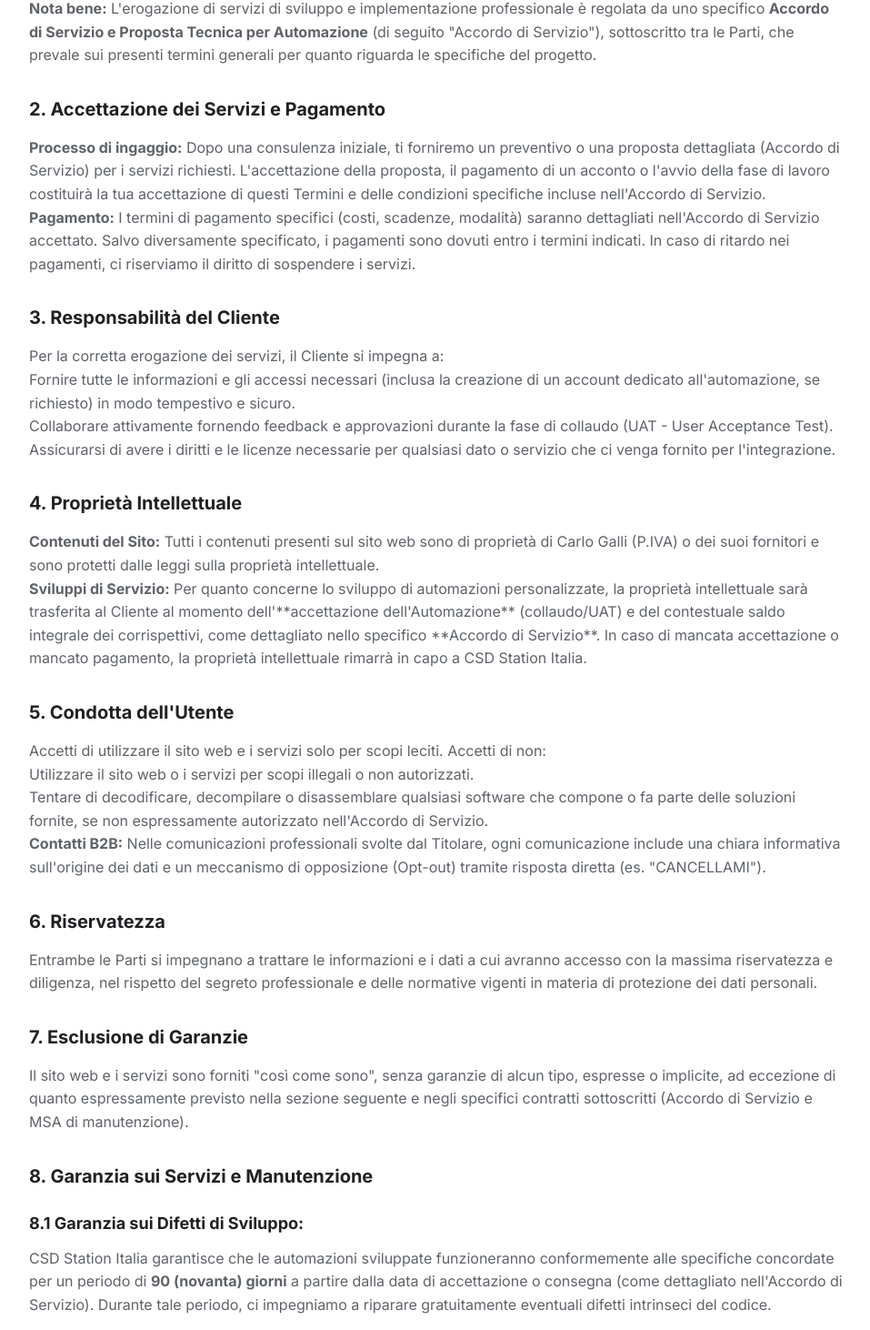
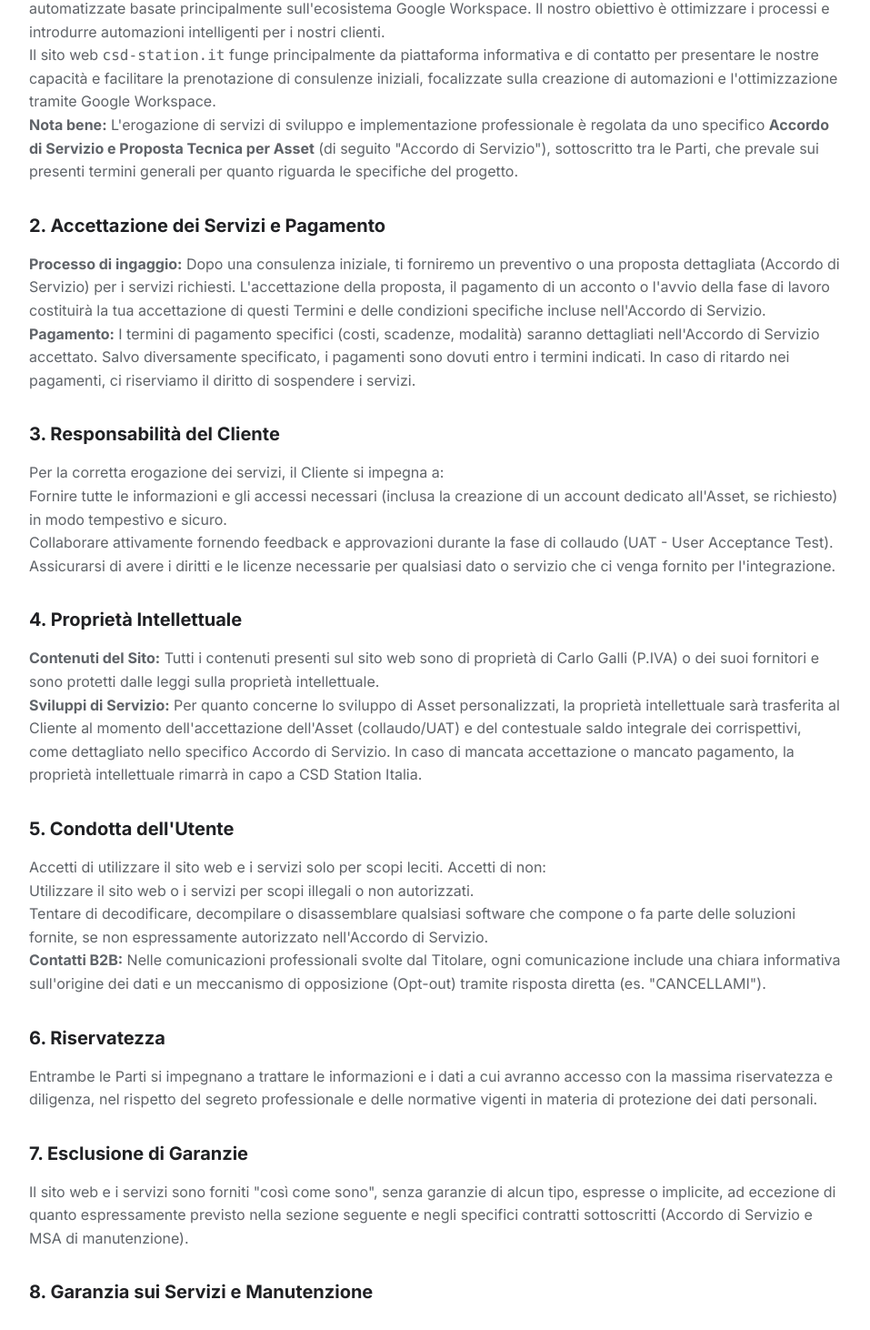
Before and after one commit to TheRealGalli/csd.station.italia, a React (Vite) app: page /terms-of-service in a window 1280 px wide. Shown: the part 855-2317 px from the top of the page at 91% size, without its empty margins (160-1117 px from the left). Built offline with nearby package versions, Linux system fonts and the light colour scheme; the HTML template or start-up script is replaced by a standard one.

Commit message:
Update Terms of Service variant text

```diff
--- a/src/pages/TermsOfService.tsx
+++ b/src/pages/TermsOfService.tsx
@@ -15,13 +15,13 @@ const TermsOfService = () => {
           </p>
 
           <h2 className="text-xl font-bold text-gray-900 mt-8 mb-4">Indice dei Nomi e delle Entità</h2>
-          <p>
-            Ai fini della rigorosa interpretazione contrattuale dei presenti Termini e di tutti i documenti allegati:
-          </p>
+          <p>Ai fini della rigorosa interpretazione contrattuale dei presenti Termini e di tutti i documenti allegati:</p>
           <ul>
             <li><strong>Carlo Galli (P.IVA 01630510525)</strong>: Sono i riferimenti legali e fiscali del professionista.</li>
             <li><strong>CSD Station Italia</strong>: È l'entità operativa e il modo in cui il testo (o i contratti) può fare riferimento al professionista stesso (anche inteso come "noi" o "nostro").</li>
             <li><strong>CSD Station</strong>: È unicamente il nome del portale web e del brand associato.</li>
+            <li><strong>Automazione</strong>: Si riferisce a una singola routine, script o flusso di lavoro automatizzato sviluppato all'interno dell'ecosistema Google Workspace.</li>
+            <li><strong>Asset</strong>: Si riferisce all'insieme completo di automazioni, fogli di calcolo collegati, configurazioni, dati e ambiente Google Workspace (es. account automazioni@dominio.com) fornito e implementato dal Fornitore per il Cliente, come soluzione integrata.</li>
           </ul>
 
           <h2 className="text-xl font-bold text-gray-900 mt-8 mb-4">1. Servizi Offerti</h2>
@@ -32,7 +32,7 @@ const TermsOfService = () => {
             Il sito web <code>csd-station.it</code> funge principalmente da piattaforma informativa e di contatto per presentare le nostre capacità e facilitare la prenotazione di consulenze iniziali, focalizzate sulla creazione di automazioni e l'ottimizzazione tramite Google Workspace.
           </p>
           <p>
-            <strong>Nota bene:</strong> L'erogazione di servizi di sviluppo e implementazione professionale è regolata da uno specifico <strong>Accordo di Servizio e Proposta Tecnica per Automazione</strong> (di seguito "Accordo di Servizio"), sottoscritto tra le Parti, che prevale sui presenti termini generali per quanto riguarda le specifiche del progetto.
+            <strong>Nota bene:</strong> L'erogazione di servizi di sviluppo e implementazione professionale è regolata da uno specifico <strong>Accordo di Servizio e Proposta Tecnica per Asset</strong> (di seguito "Accordo di Servizio"), sottoscritto tra le Parti, che prevale sui presenti termini generali per quanto riguarda le specifiche del progetto.
           </p>
 
           <h2 className="text-xl font-bold text-gray-900 mt-8 mb-4">2. Accettazione dei Servizi e Pagamento</h2>
@@ -44,7 +44,7 @@ const TermsOfService = () => {
           <h2 className="text-xl font-bold text-gray-900 mt-8 mb-4">3. Responsabilità del Cliente</h2>
           <p>Per la corretta erogazione dei servizi, il Cliente si impegna a:</p>
           <ul>
-            <li>Fornire tutte le informazioni e gli accessi necessari (inclusa la creazione di un account dedicato all'automazione, se richiesto) in modo tempestivo e sicuro.</li>
+            <li>Fornire tutte le informazioni e gli accessi necessari (inclusa la creazione di un account dedicato all'Asset, se richiesto) in modo tempestivo e sicuro.</li>
             <li>Collaborare attivamente fornendo feedback e approvazioni durante la fase di collaudo (UAT - User Acceptance Test).</li>
             <li>Assicurarsi di avere i diritti e le licenze necessarie per qualsiasi dato o servizio che ci venga fornito per l'integrazione.</li>
           </ul>
@@ -52,7 +52,7 @@ const TermsOfService = () => {
           <h2 className="text-xl font-bold text-gray-900 mt-8 mb-4">4. Proprietà Intellettuale</h2>
           <ul>
             <li><strong>Contenuti del Sito:</strong> Tutti i contenuti presenti sul sito web sono di proprietà di Carlo Galli (P.IVA) o dei suoi fornitori e sono protetti dalle leggi sulla proprietà intellettuale.</li>
-            <li><strong>Sviluppi di Servizio:</strong> Per quanto concerne lo sviluppo di automazioni personalizzate, la proprietà intellettuale sarà trasferita al Cliente al momento dell'**accettazione dell'Automazione** (collaudo/UAT) e del contestuale saldo integrale dei corrispettivi, come dettagliato nello specifico **Accordo di Servizio**. In caso di mancata accettazione o mancato pagamento, la proprietà intellettuale rimarrà in capo a CSD Station Italia.</li>
+            <li><strong>Sviluppi di Servizio:</strong> Per quanto concerne lo sviluppo di Asset personalizzati, la proprietà intellettuale sarà trasferita al Cliente al momento dell'accettazione dell'Asset (collaudo/UAT) e del contestuale saldo integrale dei corrispettivi, come dettagliato nello specifico Accordo di Servizio. In caso di mancata accettazione o mancato pagamento, la proprietà intellettuale rimarrà in capo a CSD Station Italia.</li>
           </ul>
 
           <h2 className="text-xl font-bold text-gray-900 mt-8 mb-4">5. Condotta dell'Utente</h2>
@@ -78,12 +78,12 @@ const TermsOfService = () => {
           <h2 className="text-xl font-bold text-gray-900 mt-8 mb-4">8. Garanzia sui Servizi e Manutenzione</h2>
           <h3 className="text-lg font-bold text-gray-900 mt-6 mb-3">8.1 Garanzia sui Difetti di Sviluppo:</h3>
           <p>
-            CSD Station Italia garantisce che le automazioni sviluppate funzioneranno conformemente alle specifiche concordate per un periodo di <strong>90 (novanta) giorni</strong> a partire dalla data di accettazione o consegna (come dettagliato nell'Accordo di Servizio). Durante tale periodo, ci impegniamo a riparare gratuitamente eventuali difetti intrinseci del codice.
+            CSD Station Italia garantisce che l'Asset sviluppato funzionerà conformemente alle specifiche concordate per un periodo di <strong>90 (novanta) giorni</strong> a partire dalla data di accettazione o consegna (come dettagliato nell'Accordo di Servizio). Durante tale periodo, ci impegniamo a riparare gratuitamente eventuali difetti intrinseci del codice.
           </p>
 
           <h3 className="text-lg font-bold text-gray-900 mt-6 mb-3">8.2 Servizi di Manutenzione e Supporto Post-Garanzia:</h3>
           <p>
-            Al di fuori del Periodo di Garanzia, o per malfunzionamenti derivanti da modifiche esterne (aggiornamenti di piattaforme terze, modifiche del Cliente all'ambiente operativo), il supporto è condizionato alla sottoscrizione di un <strong>accordo di servizio di manutenzione specifico</strong> (MSA di manutenzione). In assenza di tale accordo, non è offerta alcuna garanzia sul continuo funzionamento dell'automazione.
+            Al di fuori del Periodo di Garanzia, o per malfunzionamenti derivanti da modifiche esterne (aggiornamenti di piattaforme terze, modifiche del Cliente all'ambiente operativo), il supporto è condizionato alla sottoscrizione di un <strong>accordo di servizio di manutenzione specifico</strong> (MSA di manutenzione). In assenza di tale accordo, non è offerta alcuna garanzia sul continuo funzionamento dell'Asset.
           </p>
 
           <h2 className="text-xl font-bold text-gray-900 mt-8 mb-4">9. Limitazione di Responsabilità</h2>
@@ -113,7 +113,7 @@ const TermsOfService = () => {
 
           <h2 className="text-xl font-bold text-gray-900 mt-8 mb-4">14. Privacy e Trattamento Dati</h2>
           <p>
-            Il trattamento dei dati personali è regolato dalla nostra <a href="/privacy-policy" className="text-blue-600 underline">Privacy Policy</a>. Nello sviluppo dei servizi, il Fornitore agirà in qualità di Responsabile del Trattamento (Data Processor) ai sensi del GDPR per i dati del Cliente a cui avrà accesso tramite l'account automazioni.
+            Il trattamento dei dati personali è regolato dalla nostra <a href="/privacy-policy" className="text-blue-600 underline">Privacy Policy</a>. Nello sviluppo dei servizi, il Fornitore agirà in qualità di Responsabile del Trattamento (Data Processor) ai sensi del GDPR per i dati del Cliente a cui avrà accesso tramite l'account dedicato all'Asset.
           </p>
 
           <h2 className="text-xl font-bold text-gray-900 mt-8 mb-4">15. Intero Accordo</h2>
```
Also changed, not shown: public/llms-full.txt.
